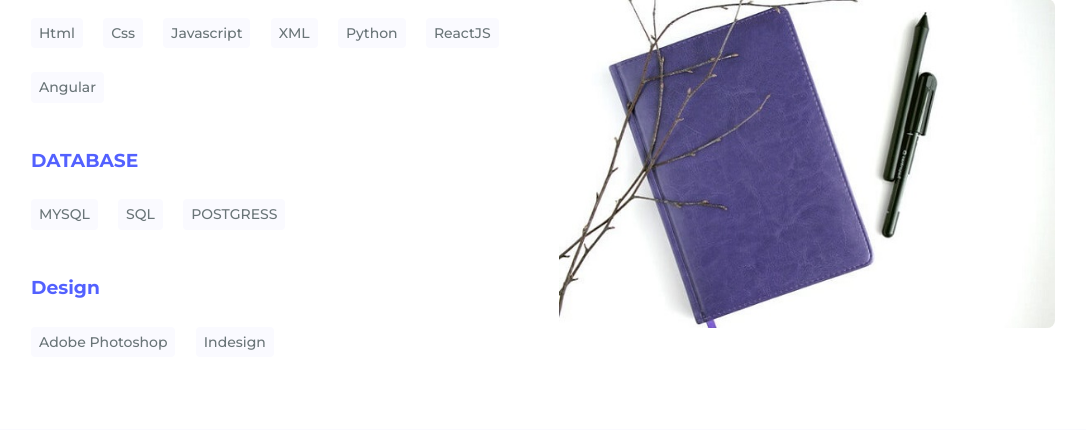
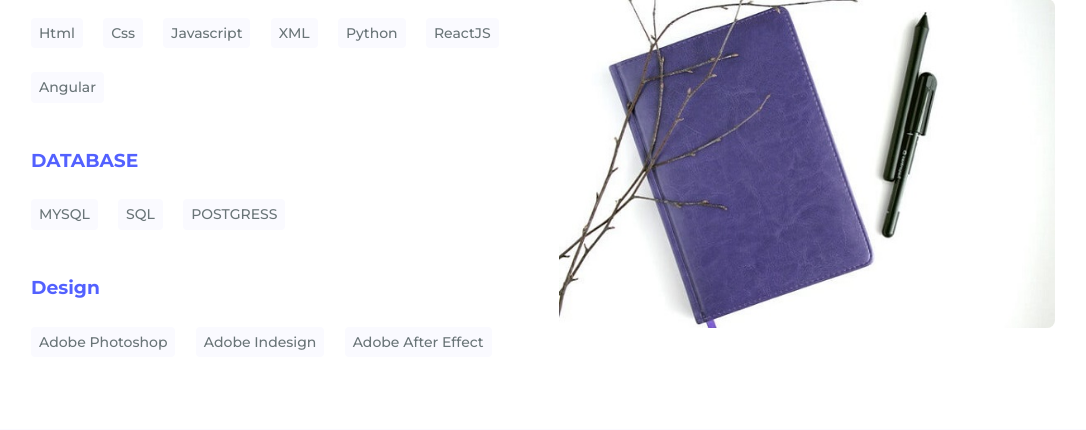
Before and after one commit to demelashk/Portfolio-with-Django-, a Django app: page / in a window 1280 px wide. Shown: the part 1580-2010 px from the top of the page, without its empty margins (97-1183 px from the left). Run offline with Django 4.2, Linux system fonts and the light colour scheme.

Commit message:
Update index  file

```diff
--- a/Demelash/templates/index.html
+++ b/Demelash/templates/index.html
@@ -102,7 +102,8 @@
 
                 <h3 class="skills__subtitle">Design</h3>
                 <span class="skills__name">Adobe Photoshop</span>
-                <span class="skills__name">Indesign</span>
+                <span class="skills__name">Adobe Indesign</span>
+                <span class="skills__name">Adobe After Effect</span>
 
             </div>
 
```
